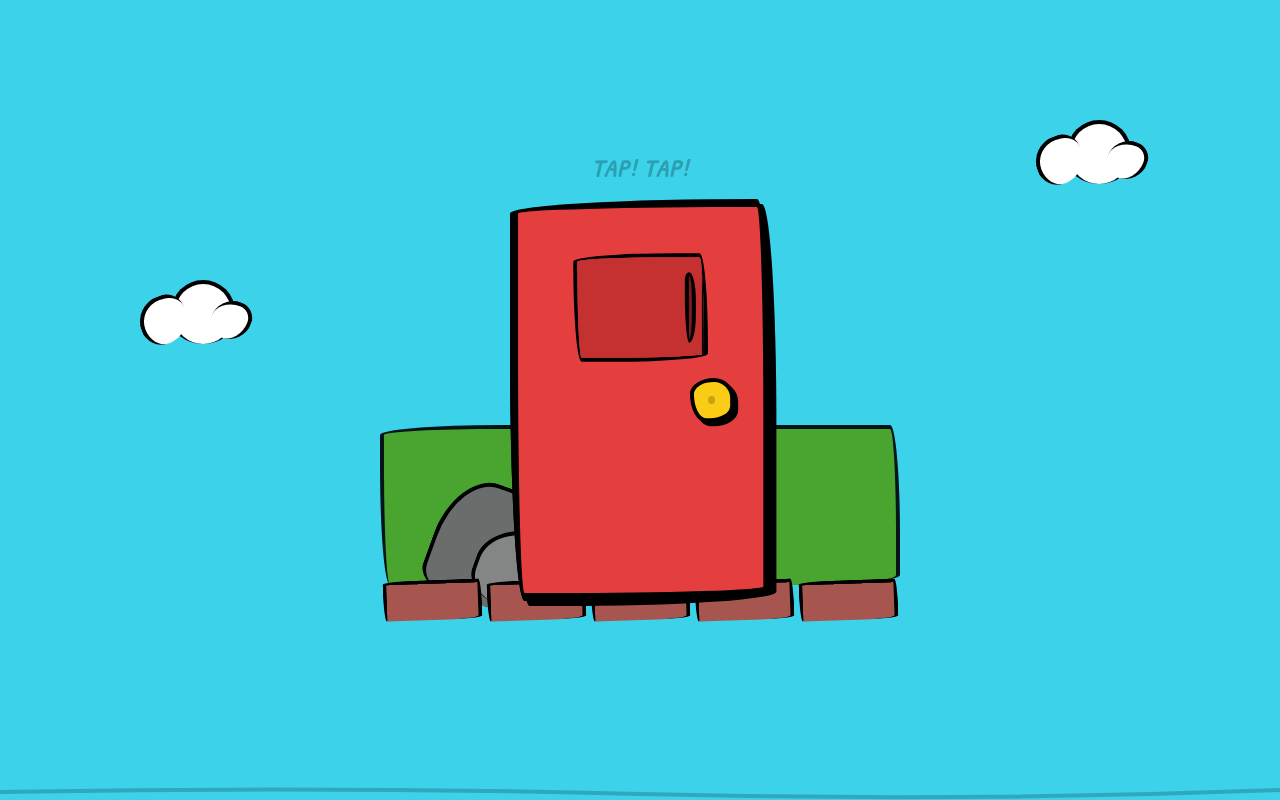
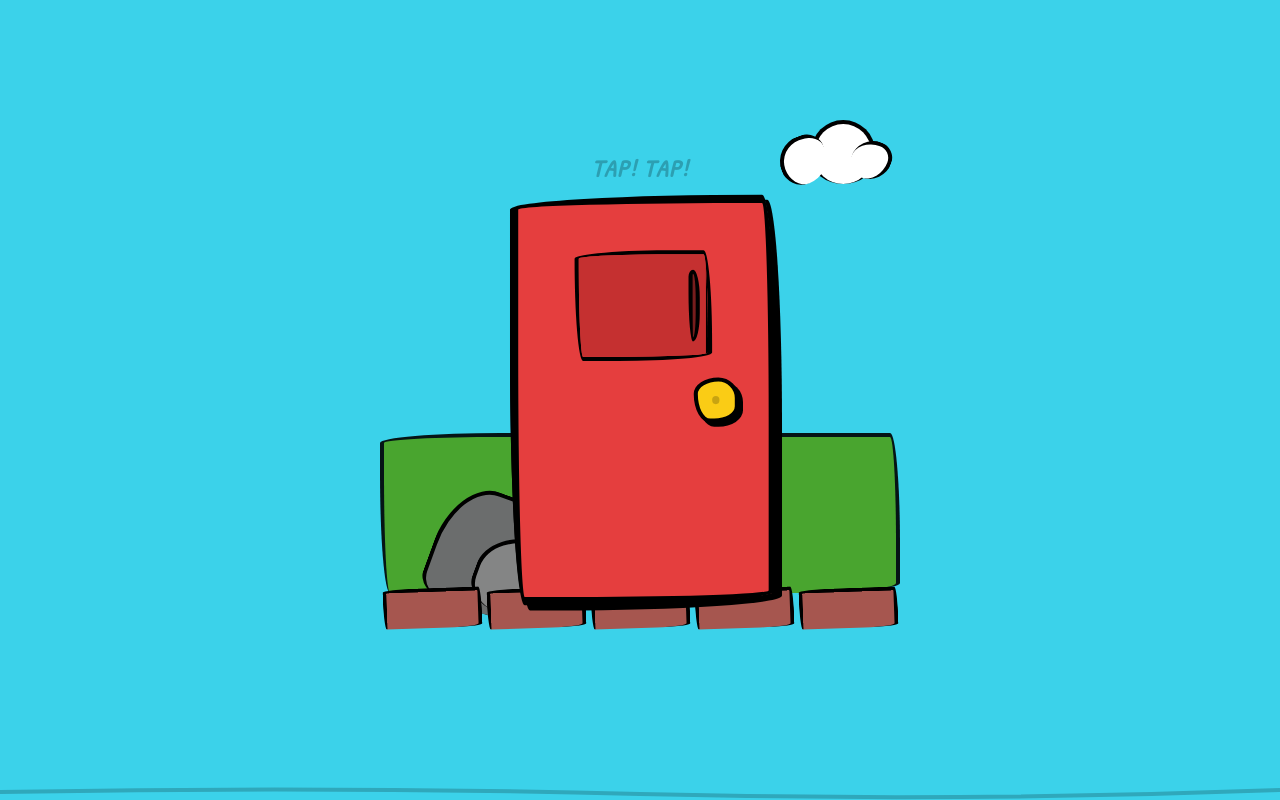
Before and after one commit to YinHsing/knock_knock, a React (Vite) app: page / in a window 1280 px wide. Built offline with nearby package versions, Linux system fonts and the light colour scheme.

Commit message:
add reset state, adjust animation and edit package

```diff
--- a/components/Door.tsx
+++ b/components/Door.tsx
@@ -17,6 +17,7 @@ const Door: React.FC<DoorProps> = ({ step, onClick, revealImage, revealType, isS
   const isKnocking = step === InteractionStep.KNOCKING;
   const isOpening = [InteractionStep.SUCCESS, InteractionStep.SHOWCASE].includes(step);
   const isZooming = step === InteractionStep.SHOWCASE;
+  const isResetting = step === InteractionStep.RESETTING;
 
   const isWindowOpen = !isShutterForceClosed && [
     InteractionStep.GAME,
@@ -34,8 +35,25 @@ const Door: React.FC<DoorProps> = ({ step, onClick, revealImage, revealType, isS
         height: 'min(75vmin, 400px)',
         aspectRatio: '2 / 3'
       }}
-      animate={isZooming ? { scale: 15, opacity: [1, 1, 0] } : { scale: 1, opacity: 1 }}
-      transition={isZooming ? { duration: 1.8, ease: "circIn" } : { duration: 0.5 }}
+      initial={{ scale: 0, opacity: 0 }}
+      animate={
+        isZooming
+        ? { scale: 15, opacity: [1, 1, 0] }
+        : isResetting
+          ? { scale: 0, opacity: 0 }
+          : isIdle
+            ? { scale: [1, 1.015, 1], rotate: [0, 0.2, 0, -0.2, 0], opacity: 1 }
+            : { scale: 1, rotate: 0, opacity: 1 }
+    }
+      transition={
+        isZooming
+          ? { duration: 1.8, ease: "circIn" }
+          : isResetting
+            ? { duration: 0.5, ease: "backIn" }
+            : isIdle
+              ? { scale: { duration: 4, repeat: Infinity, ease: "easeInOut" }, opacity: { duration: 0.5 } }
+              : { duration: 0.8, ease: "circOut" }
+      }
     >
       {isIdle && (
         <motion.div animate={{ y: [0, -5, 0], opacity: [0.4, 0.8, 0.4] }} transition={{ duration: 2, repeat: Infinity }} className="absolute -top-[6vmin] text-[4vmin] sm:text-2xl font-black italic text-black/60 tracking-wider">
@@ -69,11 +87,11 @@ const Door: React.FC<DoorProps> = ({ step, onClick, revealImage, revealType, isS
                 x: isKnocking ? [-10, 10, -8, 8, 0] : 0,
                 rotateZ: isKnocking ? [-2, 2, -1, 1, 0] : 0,
                 // 門「輕微縮放」
-                scale: isIdle ? [1, 1.01, 1] : 1
+                scale: isIdle ? [1, 1.05, 1] : 1
               }
         }
         transition={
-          isOpening || isZooming ? { duration: 1.5, ease: "easeInOut" } : isIdle ? { duration: 3, repeat: Infinity } : { duration: 0.3 }
+          isOpening || isZooming ? { duration: 2, ease: "easeInOut" } : isIdle ? { duration: 3, repeat: Infinity } : { duration: 0.3 }
         }
       >
         <div className="w-full h-full bg-[#E53E3E] border-[1vmin] border-black hand-drawn-border overflow-hidden shadow-[5px_5px_0px_0px_rgba(0,0,0,1)] relative">
@@ -81,7 +99,7 @@ const Door: React.FC<DoorProps> = ({ step, onClick, revealImage, revealType, isS
           {/* Shutter Window */}
           <div className="absolute top-[12%] left-1/2 -translate-x-1/2 w-[55%] h-[28%] border-4 border-black hand-drawn-border-sm overflow-hidden z-30 flex items-center justify-center">
             <AnimatePresence mode='wait'>
-              {(step !== InteractionStep.IDLE && step !== InteractionStep.KNOCKING) && (
+              {(step !== InteractionStep.IDLE && step !== InteractionStep.KNOCKING && step !== InteractionStep.RESETTING) && (
                 <motion.img
                   key={revealImage || 'placeholder'}
                   initial={{ opacity: 0, scale: 0.8 }}
--- a/components/GardenBed.tsx
+++ b/components/GardenBed.tsx
@@ -19,7 +19,7 @@ const GardenBed: React.FC<GardenBed> = ({ isTransitioning }) => {
         <motion.div
           key="garden-bed-decor"
           variants={sharedAnimation}
-          className="absolute -bottom-[2.5vmin] -left-[50%] -right-[50%] flex flex-col items-center pointer-events-none"
+          className="absolute -bottom-[3.5vmin] -left-[50%] -right-[50%] flex flex-col items-center pointer-events-none"
         >
           {/* grace*/}
           <div className="w-full h-[20vmin] translate-y-[5px]">
--- a/components/SpeechBubble.tsx
+++ b/components/SpeechBubble.tsx
@@ -21,7 +21,6 @@ const SpeechBubble: React.FC<SpeechBubbleProps> = ({ text, isVisible }) => {
             <p className="text-[5.5vmin] sm:text-2xl text-center font-black text-black leading-tight uppercase italic tracking-tighter">
               {text}
             </p>
-            {/* Peanuts style comic tail */}
             <div
               className="absolute portrait:-bottom-[3vmin] portrait:right-[5vmin]
               landscape:bottom-1/2 landscape:-left-[4vmin] landscape:translate-y-1/2
--- a/components/cloud.tsx
+++ b/components/cloud.tsx
@@ -6,8 +6,7 @@ interface CloudProps {
 }
 
 const CLOUDS_CONFIG = [
-  { id: 'cloud-top-right', containerClass: 'top-[20%] right-[20%]', scale: 1 },
-  { id: 'cloud-mid-left', containerClass: 'top-[40%] left-[10%]', scale: 0.8 },
+  { id: 'cloud-top-right', containerClass: 'top-[20%] right-[40%]'},
 ];
 
 const Cloud: React.FC<CloudProps> = ({ hasStarted }) => {
@@ -22,18 +21,15 @@ const Cloud: React.FC<CloudProps> = ({ hasStarted }) => {
     <AnimatePresence mode="popLayout">
       {!hasStarted && CLOUDS_CONFIG.map((cloud) => (
         <motion.div
-          key={cloud.id} // 使用唯一的 ID 解決重複 Key 報錯
+          key={cloud.id}
           {...slideAnimation}
           className={`absolute ${cloud.containerClass} pointer-events-none`}
-          style={{ transform: `scale(${cloud.scale})` }}
         >
-          {/* 內部漂浮動畫 */}
           <motion.div
             animate={{ x: [-10, 10, -10] }}
             transition={{ duration: 6, repeat: Infinity, ease: "linear" }}
             className="relative"
           >
-            {/* 雲朵的圓弧結構（共用一個 HTML 結構即可） */}
             <div className="absolute -top-10 left-10 w-16 h-16 bg-white border-t-4 border-x-4 border-black rounded-[100%_100%_100%_100%/100%_100%_80%_80%]" />
             <div className="absolute -top-6 left-2 w-12 h-12 bg-white border-t-4 border-l-4 border-black rounded-[100%_70%_100%_80%/100%_70%_100%_80%] rotate-[-20deg]" />
             <div className="absolute -top-5 left-20 w-10 h-10 bg-white border-t-4 border-r-4 border-black rounded-[100%_70%_100%_30%/100%_70%_100%_70%] rotate-[20deg]" />
--- a/index.html
+++ b/index.html
@@ -4,7 +4,7 @@
   <head>
     <meta charset="UTF-8" />
     <meta name="viewport" content="width=device-width, initial-scale=1.0, maximum-scale=1.0, user-scalable=no, viewport-fit=cover" />
-    <title>Peanuts Mystery Door</title>
+    <title>knock knock</title>
     <script src="https://cdn.tailwindcss.com"></script>
     <link rel="preconnect" href="https://fonts.googleapis.com">
     <link rel="preconnect" href="https://fonts.gstatic.com" crossorigin>
--- a/package.json
+++ b/package.json
@@ -1,5 +1,5 @@
 {
-  "name": "peanuts-mystery-door",
+  "name": "knock-knock",
   "private": true,
   "version": "0.0.0",
   "type": "module",
--- a/types.ts
+++ b/types.ts
@@ -9,7 +9,8 @@ export enum InteractionStep {
   SUCCESS = 'SUCCESS',
   WARM_ENDING = 'WARM_ENDING',
   SHOWCASE = 'SHOWCASE',
-  PROFILE = 'PROFILE'
+  PROFILE = 'PROFILE',
+  RESETTING = 'RESETTING'
 }
 
 export interface GameRound {
```
Also changed, not shown: App.tsx (+50 -37 lines), 1 other file (tests, documents, lock files or other folders).
